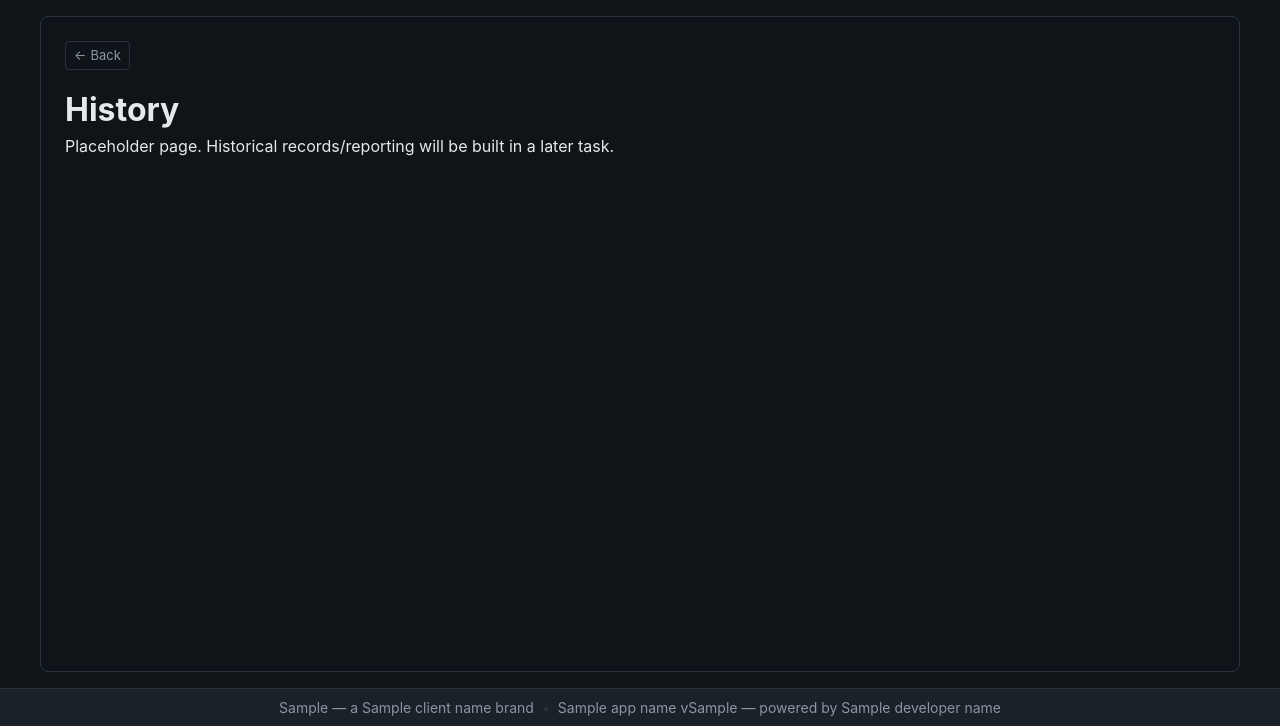
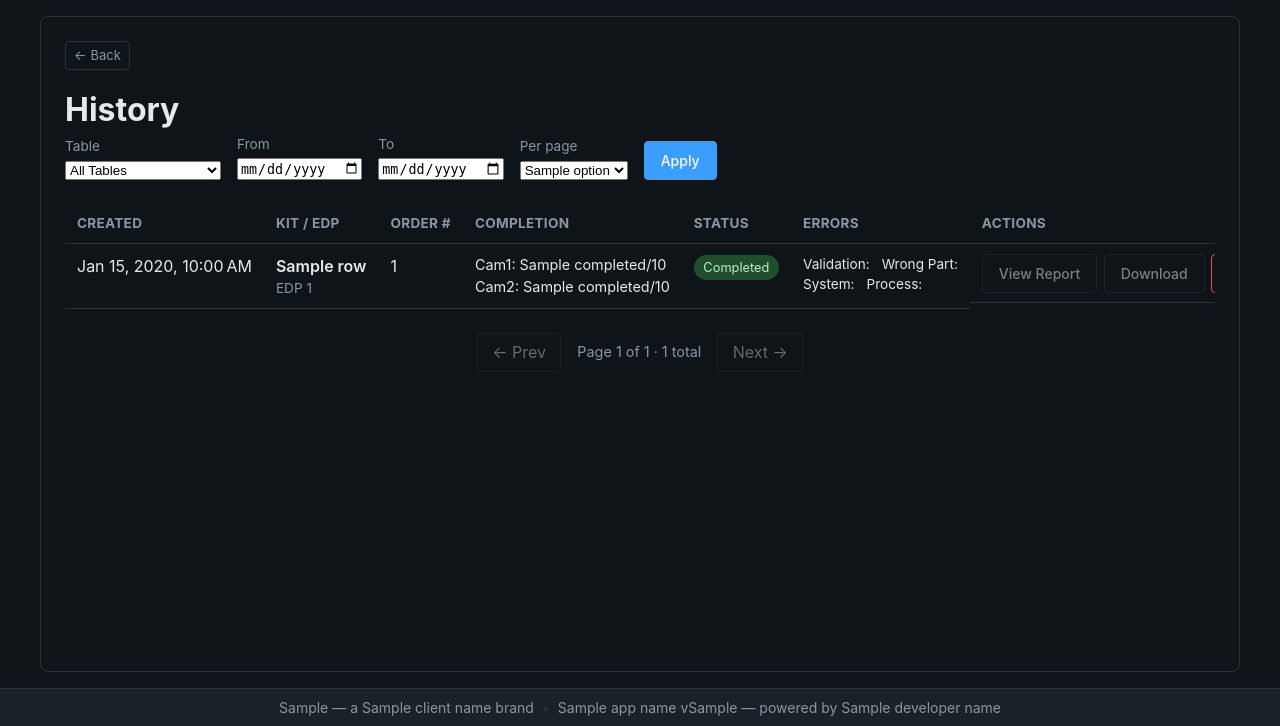
Before and after one commit to amogh-assertai/kitting_station_v2, a Python web app: template app/templates/history/index.html in a window 1280 px wide. Shown: the part 74-800 px from the top of the page. Run offline with Jinja, Linux system fonts and the light colour scheme; the template is opened without the code that fills it: most values are stand-ins (such as "Sample title", 1, 10 or a date in 2020).

Commit message:
added history listing page

```diff
--- /dev/null
+++ b/app/static/css/history.css
@@ -0,0 +1,131 @@
+/* History listing page - filters, table, pagination.
+   Page-specific only (loaded via {% block extra_css %}), no shared
+   global file touched - matches this project's "small, single-purpose
+   CSS files" convention. */
+
+.history-filters {
+  display: flex;
+  flex-wrap: wrap;
+  align-items: flex-end;
+  gap: var(--spacing-md, 1rem);
+  margin-bottom: var(--spacing-lg, 1.5rem);
+}
+
+.history-filters__field {
+  display: flex;
+  flex-direction: column;
+  gap: 0.25rem;
+}
+
+.history-filters__field label {
+  font-size: 0.85rem;
+  color: var(--color-text-muted, inherit);
+}
+
+.history-filters__apply {
+  height: fit-content;
+}
+
+.history-empty {
+  color: var(--color-text-muted, inherit);
+  padding: var(--spacing-lg, 1.5rem) 0;
+}
+
+.history-table-wrap {
+  overflow-x: auto;
+}
+
+.history-table {
+  width: 100%;
+  border-collapse: collapse;
+}
+
+.history-table th,
+.history-table td {
+  padding: 0.6rem 0.75rem;
+  text-align: left;
+  border-bottom: 1px solid var(--color-border, #333);
+  vertical-align: top;
+  white-space: nowrap;
+}
+
+.history-table th {
+  font-size: 0.85rem;
+  text-transform: uppercase;
+  letter-spacing: 0.02em;
+  color: var(--color-text-muted, inherit);
+}
+
+.history-table__kit-name {
+  font-weight: 600;
+}
+
+.history-table__edp {
+  font-size: 0.85rem;
+  color: var(--color-text-muted, inherit);
+}
+
+.history-table__progress {
+  font-size: 0.9rem;
+}
+
+.history-status-badge {
+  display: inline-block;
+  padding: 0.2rem 0.6rem;
+  border-radius: 999px;
+  font-size: 0.8rem;
+  white-space: nowrap;
+}
+
+.history-status-badge--completed {
+  background: var(--color-success-bg, #1f4d2e);
+  color: var(--color-success-text, #b7f0c5);
+}
+
+.history-status-badge--completed-manually {
+  background: var(--color-warning-bg, #4d3f1f);
+  color: var(--color-warning-text, #f0e0b7);
+}
+
+.history-table__errors {
+  display: flex;
+  gap: 0.75rem;
+  font-size: 0.85rem;
+  white-space: nowrap;
+}
+
+.history-table__actions-col {
+  min-width: 220px;
+}
+
+.history-table__actions {
+  display: flex;
+  gap: 0.4rem;
+  flex-wrap: nowrap;
+}
+
+.history-pagination {
+  display: flex;
+  align-items: center;
+  justify-content: center;
+  gap: var(--spacing-md, 1rem);
+  margin-top: var(--spacing-lg, 1.5rem);
+}
+
+.history-pagination__link {
+  padding: 0.4rem 0.9rem;
+  border: 1px solid var(--color-border, #333);
+  border-radius: 4px;
+  text-decoration: none;
+  color: inherit;
+}
+
+.history-pagination__link--disabled {
+  opacity: 0.4;
+  pointer-events: none;
+}
+
+.history-pagination__status {
+  font-size: 0.9rem;
+  color: var(--color-text-muted, inherit);
+}
--- /dev/null
+++ b/app/static/js/history-list.js
@@ -0,0 +1,88 @@
+/**
+ * History listing page behavior.
+ *
+ * - Formats each row's created_at (stored UTC ISO) into the viewer's
+ *   local timezone using Intl.DateTimeFormat, same convention already
+ *   established elsewhere in this app (see live-activities-list.js's
+ *   own created_at handling) - never done server-side, so the display
+ *   always matches the browser's own timezone rather than a fixed one.
+ * - Delete button: inline confirm (simple browser confirm() - History
+ *   has no existing confirm-inline-card pattern of its own yet, and a
+ *   plain confirm() is proportionate for a single-purpose "delete this
+ *   row" action), then AJAX POST to /history/<id>/delete. On success,
+ *   removes the row from the table client-side rather than a full page
+ *   reload (keeps the current filter/page state intact without an
+ *   extra round trip).
+ */
+document.addEventListener("DOMContentLoaded", () => {
+  const page = document.querySelector(".history-page");
+  if (!page) return;
+
+  const deleteUrlTemplate = page.dataset.deleteUrlTemplate;
+
+  function formatCreatedAt(isoString) {
+    if (!isoString) return "—";
+    const date = new Date(isoString);
+    if (isNaN(date.getTime())) return "—";
+
+    const parts = new Intl.DateTimeFormat(undefined, {
+      year: "numeric",
+      month: "short",
+      day: "numeric",
+      hour: "2-digit",
+      minute: "2-digit",
+    }).formatToParts(date);
+
+    return parts.map((p) => p.value).join("");
+  }
+
+  document.querySelectorAll(".history-table__created[data-created-at]").forEach((cell) => {
+    cell.textContent = formatCreatedAt(cell.dataset.createdAt);
+  });
+
+  page.addEventListener("click", async (event) => {
+    const deleteButton = event.target.closest(".history-action-delete");
+    if (!deleteButton) return;
+
+    const row = deleteButton.closest("tr[data-activity-id]");
+    if (!row) return;
+
+    const activityId = row.dataset.activityId;
+    const confirmed = window.confirm("Delete this history record? This cannot be undone.");
+    if (!confirmed) return;
+
+    deleteButton.disabled = true;
+    deleteButton.textContent = "Deleting...";
+
+    const deleteUrl = deleteUrlTemplate.replace("ACTIVITY_ID", activityId);
+
+    let response;
+    try {
+      response = await fetch(deleteUrl, { method: "POST" });
+    } catch (err) {
+      deleteButton.disabled = false;
+      deleteButton.textContent = "Delete";
+      window.alert("Could not reach the server. Check your connection and try again.");
+      return;
+    }
+
+    let data;
+    try {
+      data = await response.json();
+    } catch (err) {
+      deleteButton.disabled = false;
+      deleteButton.textContent = "Delete";
+      window.alert("Unexpected server response. Try again.");
+      return;
+    }
+
+    if (!data.success) {
+      deleteButton.disabled = false;
+      deleteButton.textContent = "Delete";
+      window.alert(data.error || "Could not delete this record.");
+      return;
+    }
+
+    row.remove();
+  });
+});
--- a/app/templates/history/index.html
+++ b/app/templates/history/index.html
@@ -2,7 +2,123 @@
 
 {% block title %}History — {{ app_name }}{% endblock %}
 
+{% block extra_css %}
+<link rel="stylesheet" href="{{ url_for('static', filename='css/history.css') }}">
+{% endblock %}
+
 {% block content %}
+<div class="history-page"
+     data-delete-url-template="{{ url_for('history.delete', activity_id='ACTIVITY_ID') }}">
+
   <h1>History</h1>
-  <p>Placeholder page. Historical records/reporting will be built in a later task.</p>
+
+  <form class="history-filters" method="get" action="{{ url_for('history.index') }}">
+    <div class="history-filters__field">
+      <label for="filter-table">Table</label>
+      <select id="filter-table" name="table_id">
+        <option value="" {% if selected_table_id is none %}selected{% endif %}>All Tables</option>
+        {% for table in tables %}
+          <option value="{{ table.id }}" {% if selected_table_id == table.id %}selected{% endif %}>
+            Table {{ table.id }} ({{ table.name }})
+          </option>
+        {% endfor %}
+      </select>
+    </div>
+
+    <div class="history-filters__field">
+      <label for="filter-date-from">From</label>
+      <input type="date" id="filter-date-from" name="date_from" value="{{ date_from }}">
+    </div>
+
+    <div class="history-filters__field">
+      <label for="filter-date-to">To</label>
+      <input type="date" id="filter-date-to" name="date_to" value="{{ date_to }}">
+    </div>
+
+    <div class="history-filters__field">
+      <label for="filter-per-page">Per page</label>
+      <select id="filter-per-page" name="per_page">
+        {% for option in allowed_per_page %}
+          <option value="{{ option }}" {% if per_page == option %}selected{% endif %}>{{ option }}</option>
+        {% endfor %}
+      </select>
+    </div>
+
+    <button type="submit" class="btn btn--primary history-filters__apply">Apply</button>
+  </form>
+
+  {% if db_error %}
+    <p class="history-empty">{{ db_error }}</p>
+  {% elif not rows %}
+    <p class="history-empty">No completed activities match these filters.</p>
+  {% else %}
+    <div class="history-table-wrap">
+      <table class="history-table">
+        <thead>
+          <tr>
+            <th>Created</th>
+            <th>Kit / EDP</th>
+            <th>Order #</th>
+            <th>Completion</th>
+            <th>Status</th>
+            <th>Errors</th>
+            <th class="history-table__actions-col">Actions</th>
+          </tr>
+        </thead>
+        <tbody>
+          {% for row in rows %}
+            <tr data-activity-id="{{ row.id }}">
+              <td class="history-table__created" data-created-at="{{ row.created_at }}">—</td>
+              <td>
+                <div class="history-table__kit-name">{{ row.kit_name }}</div>
+                <div class="history-table__edp">EDP {{ row.edp_number }}</div>
+              </td>
+              <td>{{ row.order_number }}</td>
+              <td>
+                <div class="history-table__progress">Cam1: {{ row.cam1.completed }}/{{ row.cam1.quantity_required }}</div>
+                <div class="history-table__progress">Cam2: {{ row.cam2.completed }}/{{ row.cam2.quantity_required }}</div>
+              </td>
+              <td>
+                <span class="history-status-badge history-status-badge--{{ row.status }}">
+                  {{ "Completed" if row.status == "completed" else "Completed Manually" }}
+                </span>
+              </td>
+              <td>
+                <div class="history-table__errors">
+                  <span>Validation: {{ row.errors.validation_error }}</span>
+                  <span>Wrong Part: {{ row.errors.wrong_part }}</span>
+                </div>
+                <div class="history-table__errors">
+                  <span>System: {{ row.errors.system_error }}</span>
+                  <span>Process: {{ row.errors.process_error }}</span>
+                </div>
+              </td>
+              <td class="history-table__actions">
+                <button type="button" class="btn btn--secondary btn--small history-action-report" disabled title="Coming soon">View Report</button>
+                <button type="button" class="btn btn--secondary btn--small history-action-download" disabled title="Coming soon">Download</button>
+                <button type="button" class="btn btn--danger btn--small history-action-delete">Delete</button>
+              </td>
+            </tr>
+          {% endfor %}
+        </tbody>
+      </table>
+    </div>
+
+    <nav class="history-pagination" aria-label="History pages">
+      {% set base_params = {"table_id": selected_table_id or "", "date_from": date_from, "date_to": date_to, "per_page": per_page} %}
+
+      <a class="history-pagination__link {% if page <= 1 %}history-pagination__link--disabled{% endif %}"
+         href="{{ url_for('history.index', page=page-1, **base_params) if page > 1 else '#' }}">&larr; Prev</a>
+
+      <span class="history-pagination__status">Page {{ page }} of {{ total_pages }} &middot; {{ total_count }} total</span>
+
+      <a class="history-pagination__link {% if page >= total_pages %}history-pagination__link--disabled{% endif %}"
+         href="{{ url_for('history.index', page=page+1, **base_params) if page < total_pages else '#' }}">Next &rarr;</a>
+    </nav>
+  {% endif %}
+</div>
 {% endblock %}
+
+{% block extra_js %}
+<script src="{{ url_for('static', filename='js/history-list.js') }}"></script>
+{% endblock %}
```
Also changed, not shown: app/blueprints/history/history_data.py (added, +281 -0 lines), app/blueprints/history/routes.py (+108 -2 lines).
